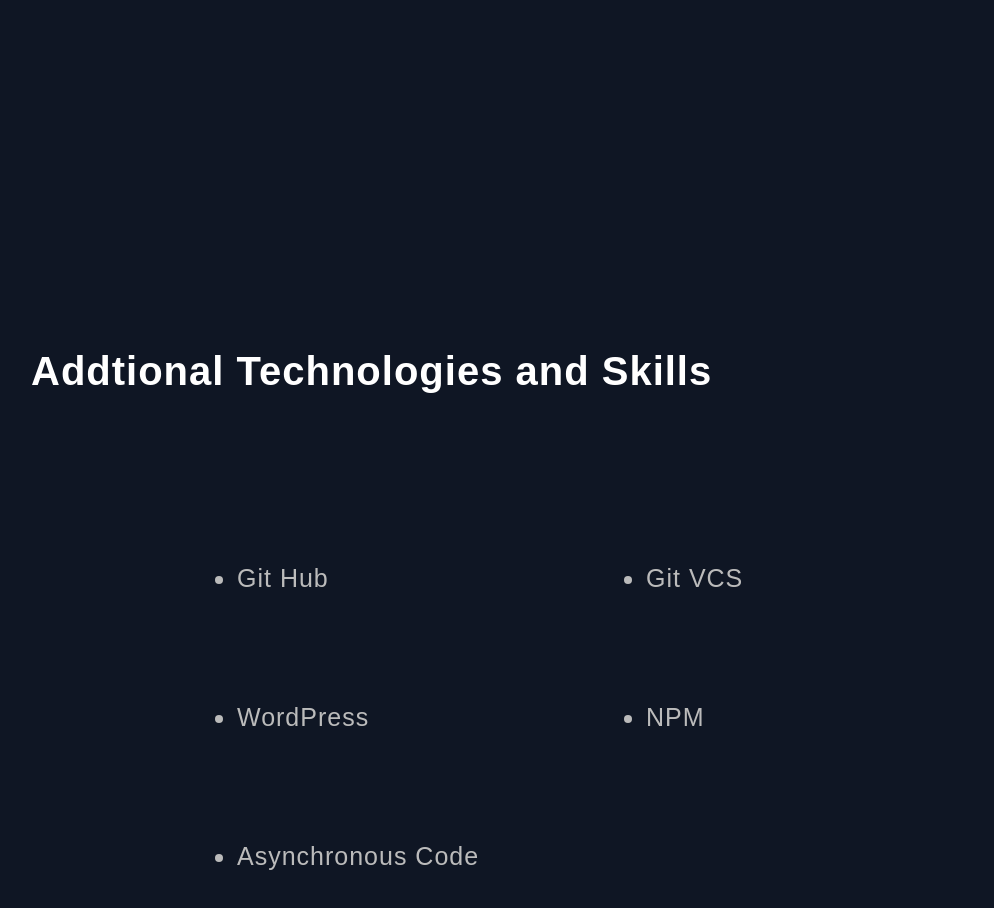
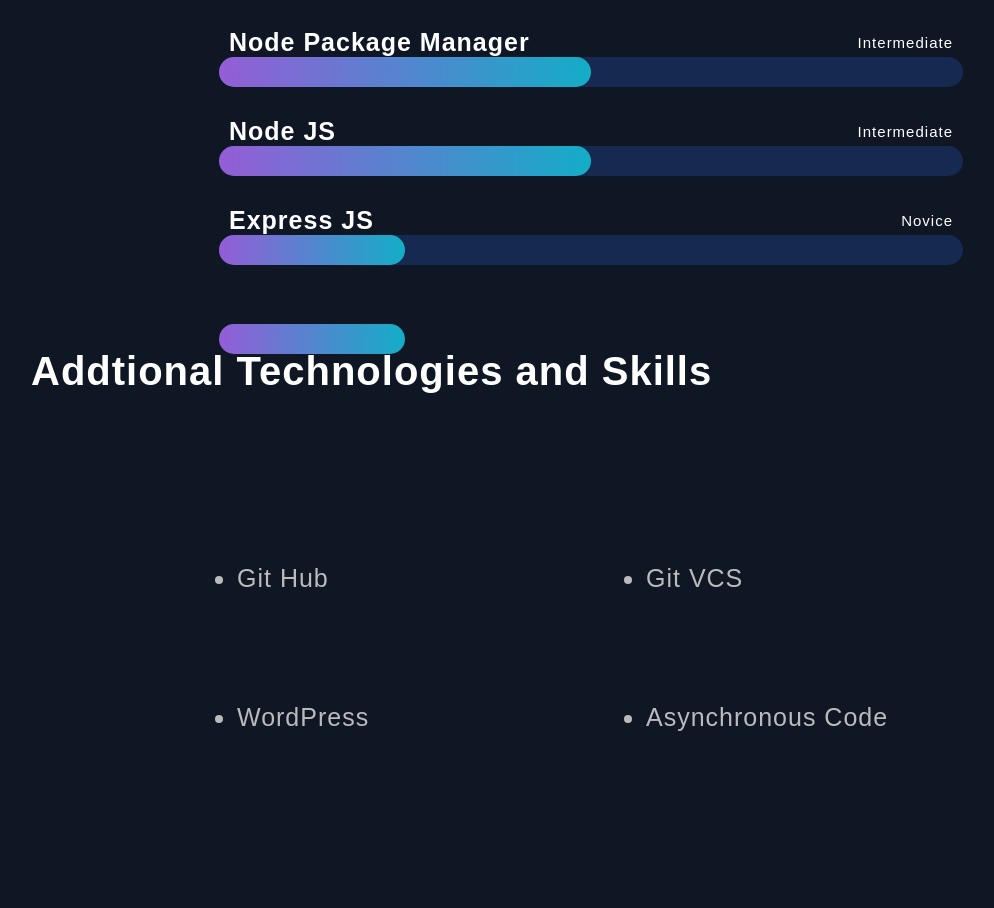
Before and after one commit to SalamanderCtesiphon/portfolio-figma-design, a React (Create React App) app: page / in a window 1280 px wide. Shown: the part 3734-4642 px from the top of the page, without its empty margins (49-1043 px from the left). Built offline with nearby package versions, Linux system fonts and the light colour scheme.

Commit message:
updated portfolio site

```diff
--- a/src/components/AdditionalTech.jsx
+++ b/src/components/AdditionalTech.jsx
@@ -9,7 +9,6 @@
         <li>Git Hub</li>
         <li>Git VCS</li>
         <li>WordPress</li>
-        <li>NPM</li>
         <li>Asynchronous Code</li>
       </ul>
     </section>
--- a/src/components/Tech.jsx
+++ b/src/components/Tech.jsx
@@ -29,11 +29,11 @@
         <div className="group">
           <div className="text-box">
             <p className='skill-title'>JavaScript</p>
-            <p className='skill-level'>Intermediate</p>
+            <p className='skill-level'>Advanced</p>
           </div>
           <div className="bars">
             <div className="rect1"></div>
-            <div className="rect4"></div>
+            <div className="rect2"></div>
           </div>
         </div>
         <div className="group">
@@ -66,6 +66,46 @@
             <div className="rect4"></div>
           </div>
         </div>
+        <div className="group">
+          <div className="text-box">
+            <p className='skill-title'>Node Package Manager</p>
+            <p className='skill-level'>Intermediate</p>
+          </div>
+          <div className="bars">
+            <div className="rect1"></div>
+            <div className="rect4"></div>
+          </div>
+        </div>
+        <div className="group">
+          <div className="text-box">
+            <p className='skill-title'>Node JS</p>
+            <p className='skill-level'>Intermediate</p>
+          </div>
+          <div className="bars">
+            <div className="rect1"></div>
+            <div className="rect4"></div>
+          </div>
+        </div>
+        <div className="group">
+          <div className="text-box">
+            <p className='skill-title'>Express JS</p>
+            <p className='skill-level'>Novice</p>
+          </div>
+          <div className="bars">
+            <div className="rect1"></div>
+            <div className="rect3"></div>
+          </div>
+        </div>
+        <div className="group">
+          <div className="text-box">
+            <p className='skill-title'>Jest Testing Suite</p>
+            <p className='skill-level'>Novice</p>
+          </div>
+          <div className="bars">
+            <div className="rect1"></div>
+            <div className="rect3"></div>
+          </div>
+        </div>
       </div>
     </section>
   )
```
